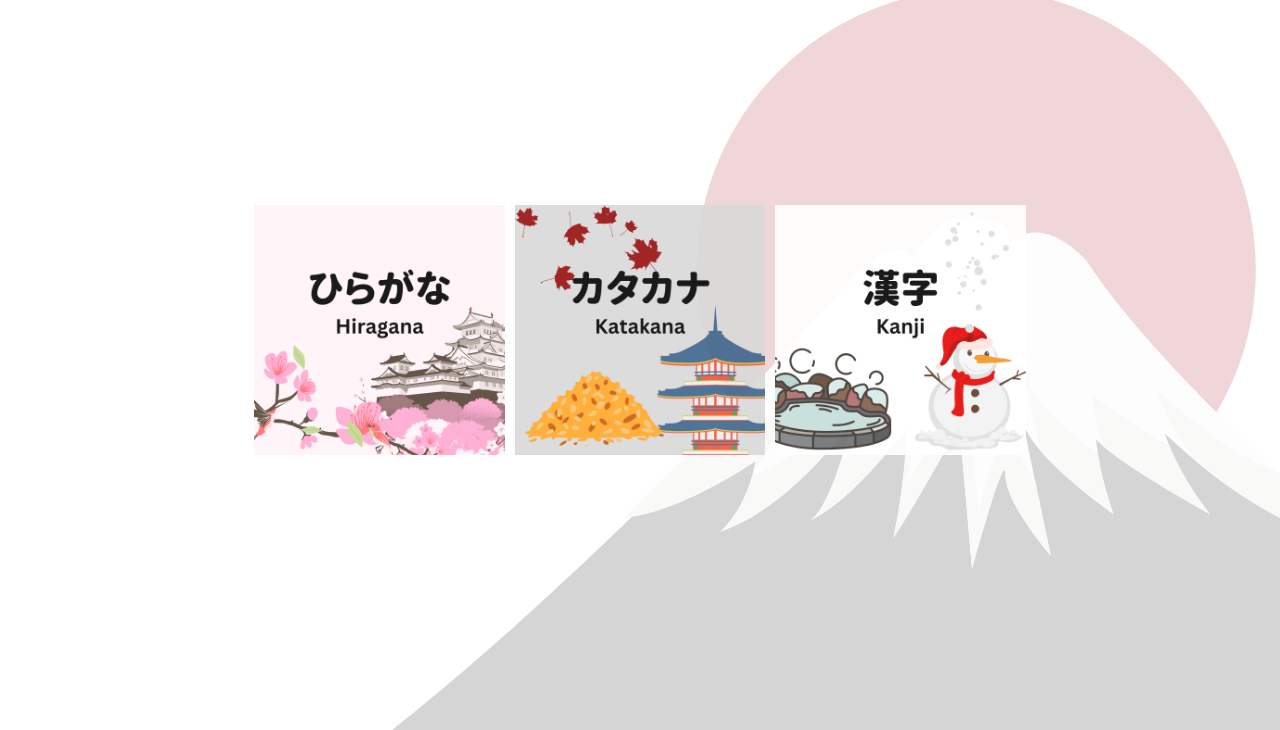
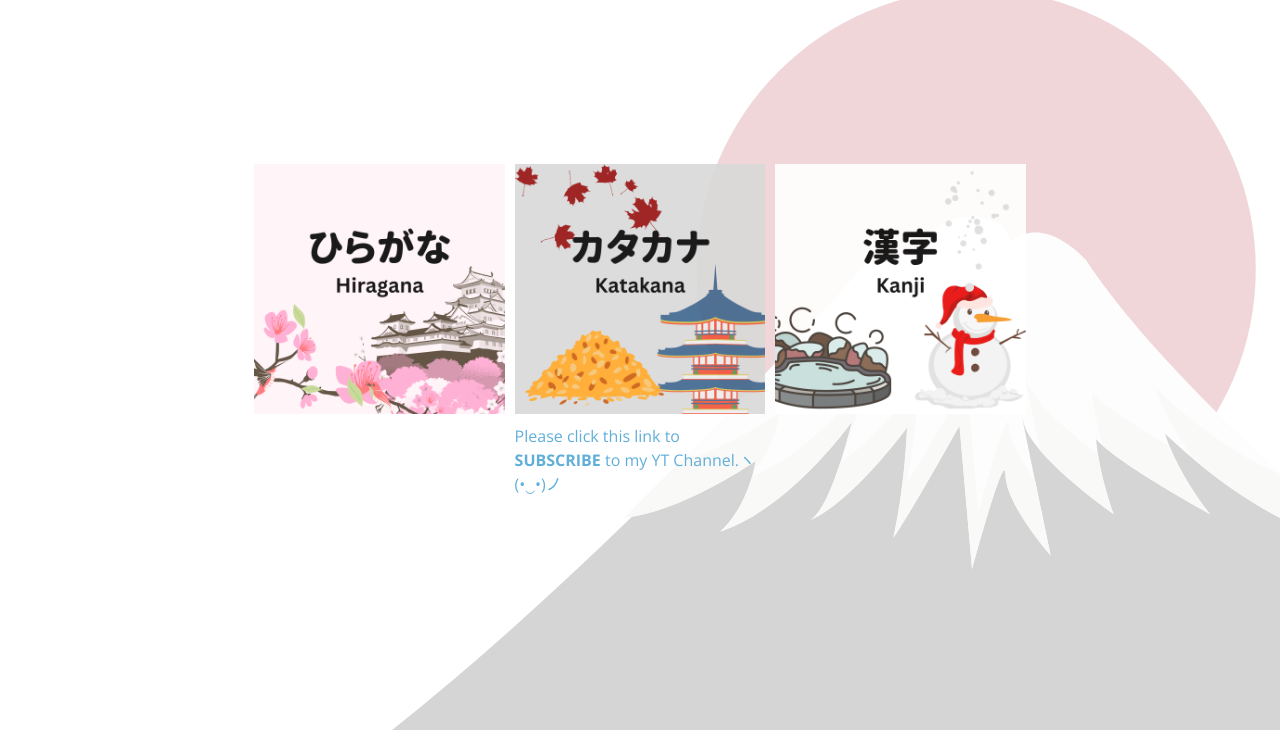
Before and after one commit to jhatjuku/japanese_writing, a plain HTML site: page index.html in a window 1280 px wide. Shown: the part 70-800 px from the top of the page. Drawn offline with nearby package versions, Linux system fonts and the light colour scheme.

Commit message:
added yt subscribe link to index

```diff
--- a/index.html
+++ b/index.html
@@ -124,6 +124,12 @@
           <a href="kanji.html"><img src="assets/img/kanji.png"  alt="hiragana" style="width:100%"/></a>
         </div>
       </div>
+      <div class="row" >
+        <div class="column" style="margin-left: auto; margin-right: auto;">
+        <a href="https://www.youtube.com/jhatjuku?sub_confirmation=1">Please click this link to <strong>SUBSCRIBE</strong> to my YT Channel.ヽ(•‿•)ノ</a>
+      </div>
+      </div>
+
         </div>
       </div>
     </div>
```
